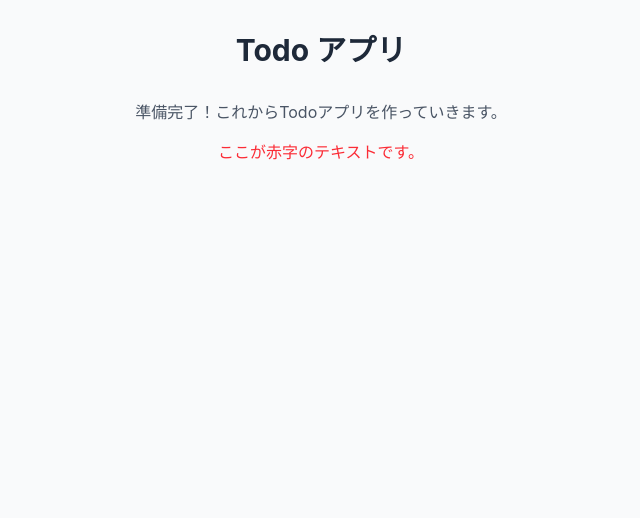
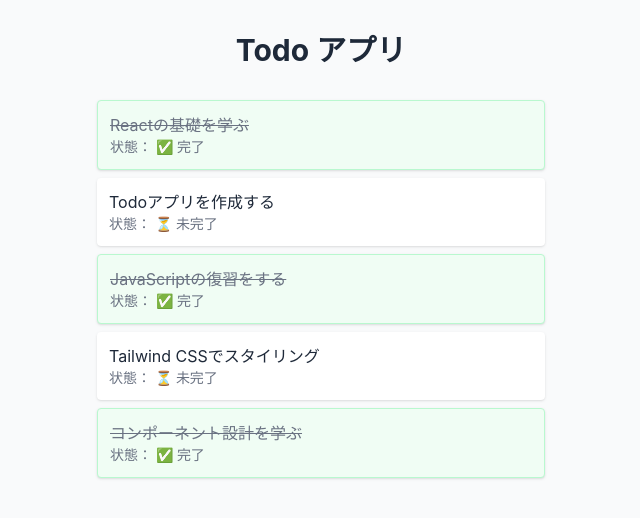
Before and after one commit to ko-ki-creator/react-todo-app, a React (Vite) app: page / in a window 1280 px wide. Shown: the top 518 px of the page, without its empty margins (319-959 px from the left). Built offline with nearby package versions, Linux system fonts and the light colour scheme.

Commit message:
chapter17

```diff
--- a/src/App.jsx
+++ b/src/App.jsx
@@ -1,18 +1,47 @@
+import TodoList from "./TodoList";
+
+export default function App() {
+
+  // サンプルTodoデータを準備
+  const todos = [
+    {
+      id: 1,
+      text: "Reactの基礎を学ぶ",
+      completed: true
+    },
+    {
+      id: 2,
+      text: "Todoアプリを作成する",
+      completed: false
+    },
+    {
+      id: 3,
+      text: "JavaScriptの復習をする",
+      completed: true
+    },
+    {
+      id: 4,
+      text: "Tailwind CSSでスタイリング",
+      completed: false
+    },
+    {
+      id: 5,
+      text: "コンポーネント設計を学ぶ",
+      completed: true
+    }
+  ];
 
 
-export default function App() {
   return (
     <div className="min-h-screen bg-gray-50 py-8">
       <div className="max-w-md mx-auto">
         <h1 className="text-3xl font-bold text-center text-gray-800 mb-8">
           Todo アプリ
         </h1>
-        <p className="text-center text-gray-600">
-          準備完了！これからTodoアプリを作っていきます。
-        </p>
-        <p className="text-center text-red-500 mt-4">
-          ここが赤字のテキストです。
-        </p>
+
+        {/* Todo一覧を表示 */}
+        <TodoList todos={todos} />
+
       </div>
     </div>
   );
--- /dev/null
+++ b/src/TodoItem.jsx
@@ -0,0 +1,20 @@
+export default function TodoItem({ todo }) {
+    return (
+        <div className={`p-3 rounded shadow ${
+                todo.completed
+                    ? 'bg-green-50 border border-green-200'
+                    : 'bg-white'
+            }`}>
+            <p className={` ${
+                todo.completed
+                    ? 'text-gray-500 line-through'
+                    : 'text-gray-800'
+                }`}>
+                    {todo.text}
+                </p>
+            <p className="text-sm text-gray-500">
+                状態： {todo.completed ? '✅ 完了' : '⏳ 未完了'}
+            </p>
+        </div>
+    );
+}
--- /dev/null
+++ b/src/TodoList.jsx
@@ -0,0 +1,11 @@
+import TodoItem from "./TodoItem";
+
+export default function TodoList({ todos }) {
+    return (
+        <div className="space-y-2">
+            {todos.map((todo) => (
+                <TodoItem key={todo.id} todo={todo} />
+            ))}
+        </div>
+    );
+}
```
